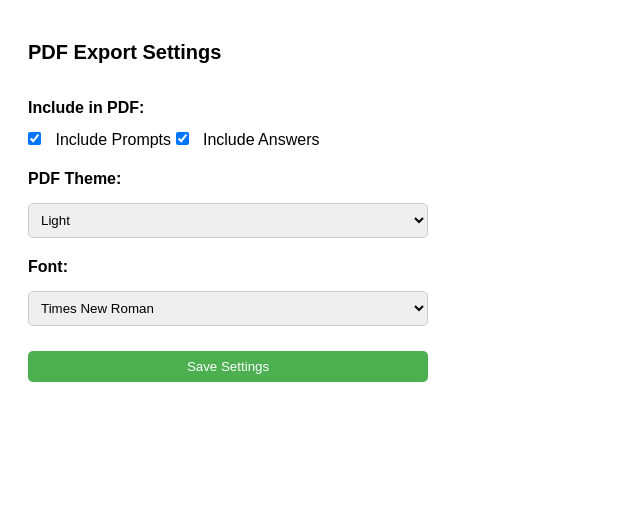
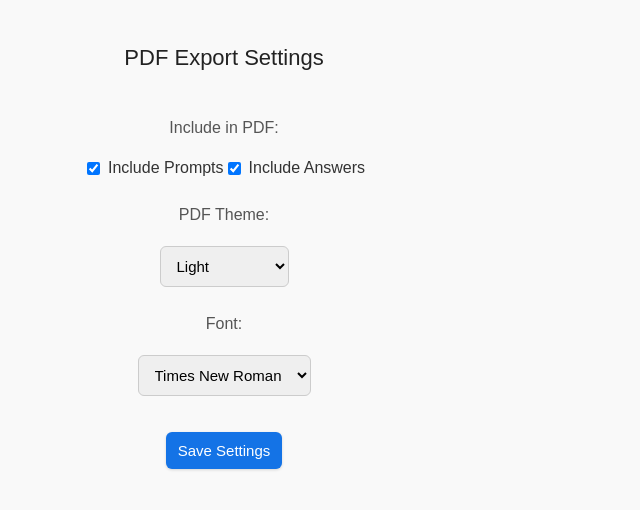
Before and after one commit to janav-cloud/gpt-to-pdf, a browser extension: page src/options/index.html in a window 1280 px wide. Shown: the whole page, without its empty margins (0-640 px from the left). Drawn offline with Linux system fonts and the light colour scheme.

Commit message:
Editing the Options

```diff
--- a/src/options/styles.css
+++ b/src/options/styles.css
@@ -1,44 +1,71 @@
 body {
     width: 400px;
-  padding: 20px;
-  font-family: Arial, sans-serif;
+    padding: 24px;
+    font-family: 'DM Sans', sans-serif;
+    background-color: #f9f9f9;
+    color: #333;
+    margin: 0;
+    -webkit-font-smoothing: antialiased;
+    -moz-osx-font-smoothing: grayscale;
 }
 
 .container {
     display: flex;
     flex-direction: column;
-  gap: 10px;
+    gap: 16px;
 }
 
 h1 {
-  font-size: 20px;
-  margin-bottom: 15px;
+    font-size: 22px;
+    font-weight: 500;
+    margin-bottom: 20px;
+    color: #222;
+    text-align: center;
 }
 
 label {
-  font-weight: bold;
-  margin-top: 10px;
+    font-weight: 500;
+    margin-top: 12px;
+    color: #555;
 }
 
 select, button {
-  padding: 8px;
-  border-radius: 5px;
+    padding: 10px 12px;
+    border-radius: 6px;
     border: 1px solid #ccc;
-  margin-top: 5px;
+    margin-top: 6px;
+    font-family: 'DM Sans', sans-serif;
+    font-size: 15px;
 }
 
 button {
-  background-color: #4CAF50;
+    background-color: #1473e6;
     color: white;
     border: none;
     cursor: pointer;
-  margin-top: 15px;
+    margin-top: 20px;
+    transition: background-color 0.2s ease-in-out;
+    box-shadow: 0 1px 3px rgba(0, 0, 0, 0.15);
 }
 
 button:hover {
-  background-color: #45a049;
+    background-color: #0e5cb8;
 }
 
 input[type="checkbox"] {
-  margin: 5px 10px 5px 0;
+    margin-right: 8px;
+    vertical-align: middle;
 }
+
+div > input[type="checkbox"] + label {
+    font-weight: normal;
+    margin-top: 0;
+    margin-left: 4px;
+    vertical-align: middle;
+}
+
+div {
+    display: flex;
+    align-items: center;
+    margin-top: 6px;
+}
```
Lines whose indentation alone changed are shown as unchanged.
